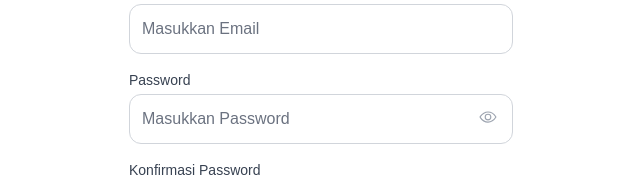
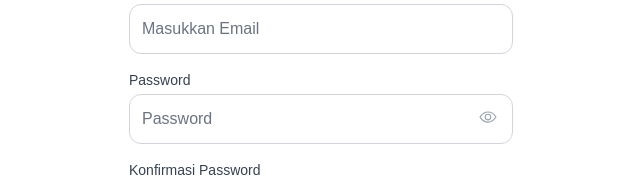
Before and after one commit to taliyameyswara/senikita-fe, a React (Vite) app: page /signup in a window 1280 px wide. Shown: the part 453-637 px from the top of the page, without its empty margins (319-959 px from the left). Built offline with nearby package versions, Linux system fonts and the light colour scheme.

Commit message:
✨feature: password input component

```diff
--- /dev/null
+++ b/src/components/form-input/PasswordInput.jsx
@@ -0,0 +1,39 @@
+// src/components/PasswordInput.jsx
+import { useState } from "react";
+import { IoEyeOutline, IoEyeOffOutline } from "react-icons/io5";
+
+const PasswordInput = ({ label, value, onChange, required }) => {
+  const [showPassword, setShowPassword] = useState(false);
+
+  const togglePasswordVisibility = () => {
+    setShowPassword(!showPassword);
+  };
+
+  return (
+    <div>
+      <label className="block text-sm font-medium text-gray-700">{label}</label>
+      <div className="relative">
+        <input
+          type={showPassword ? "text" : "password"}
+          className="w-full p-3 mt-1 border border-gray-300 rounded-xl focus:outline-none focus:ring-primary focus:border-primary/60"
+          placeholder={label}
+          value={value}
+          onChange={onChange}
+          required={required}
+        />
+        <div
+          className="absolute inset-y-0 flex items-center cursor-pointer right-4"
+          onClick={togglePasswordVisibility}
+        >
+          {showPassword ? (
+            <IoEyeOffOutline className="text-lg text-gray-400" />
+          ) : (
+            <IoEyeOutline className="text-lg text-gray-400" />
+          )}
+        </div>
+      </div>
+    </div>
+  );
+};
+
+export default PasswordInput;
--- a/src/pages/auth/LogIn.jsx
+++ b/src/pages/auth/LogIn.jsx
@@ -8,6 +8,7 @@ import { useAuthApi } from "../../api/auth";
 import { toast } from "react-toastify";
 import { UserContext } from "../../context/UserContext";
 import FooterLogo from "../../components/footer/FooterLogo";
+import PasswordInput from "../../components/form-input/PasswordInput";
 
 const LogIn = () => {
   const [email, setEmail] = useState("");
@@ -17,10 +18,6 @@ const LogIn = () => {
   const navigate = useNavigate();
   const { login, setEmailOTP } = useContext(UserContext);
   const { login: loginApi } = useAuthApi();
-
-  const togglePasswordVisibility = () => {
-    setShowPassword(!showPassword);
-  };
 
   const isFormValid = email && password;
 
@@ -116,35 +113,12 @@ const LogIn = () => {
               </div>
 
               {/* password */}
-              <div>
-                <label
-                  htmlFor="password"
-                  className="block text-sm font-medium text-gray-700"
-                >
-                  Password
-                </label>
-                <div className="relative">
-                  <input
-                    type={showPassword ? "text" : "password"}
-                    id="password"
-                    className="w-full p-3 mt-1 border border-gray-300 rounded-xl focus:outline-none focus:ring-primary focus:border-primary/60"
-                    placeholder="Masukkan Password"
-                    value={password}
-                    onChange={(e) => setPassword(e.target.value)}
-                    required
-                  />
-                  <div
-                    className="absolute inset-y-0 flex items-center cursor-pointer right-4"
-                    onClick={togglePasswordVisibility}
-                  >
-                    {showPassword ? (
-                      <IoEyeOffOutline className="text-lg text-gray-400" />
-                    ) : (
-                      <IoEyeOutline className="text-lg text-gray-400" />
-                    )}
-                  </div>
-                </div>
-              </div>
+              <PasswordInput
+                label="Password"
+                value={password}
+                onChange={(e) => setPassword(e.target.value)}
+                required
+              />
 
               {/* forgot password */}
               <div className="text-sm text-primary">
@@ -157,10 +131,11 @@ const LogIn = () => {
               <div>
                 <button
                   type="submit"
-                  className={`w-full py-3 text-white font-semibold rounded-xl ${isFormValid
+                  className={`w-full py-3 text-white font-semibold rounded-xl ${
+                    isFormValid
                       ? "bg-primary hover:bg-primary-dark"
                       : "bg-gray-300 cursor-not-allowed"
-                    } focus:outline-none focus:ring-2 focus:ring-offset-2 focus:ring-primary flex justify-center items-center`}
+                  } focus:outline-none focus:ring-2 focus:ring-offset-2 focus:ring-primary flex justify-center items-center`}
                   disabled={!isFormValid || isLoading} // Disabled saat loading atau form tidak valid
                 >
                   {isLoading ? (
--- a/src/pages/auth/SignUp.jsx
+++ b/src/pages/auth/SignUp.jsx
@@ -1,33 +1,21 @@
 import NavbarLogo from "../../components/navbar/NavbarLogo";
 import { useContext, useState } from "react";
 import { FcGoogle } from "react-icons/fc";
-import { IoEyeOutline, IoEyeOffOutline } from "react-icons/io5";
 import { Link, useNavigate } from "react-router-dom";
 import { UserContext } from "../../context/UserContext";
-import { toast } from 'react-toastify';
-// import { register as registerApi } from '../../api/auth';
-import { useAuthApi } from '../../api/auth';
-
-
+import { toast } from "react-toastify";
+import { useAuthApi } from "../../api/auth";
+import PasswordInput from "../../components/form-input/PasswordInput";
 
 const SignUp = () => {
   const [email, setEmail] = useState("");
   const [password, setPassword] = useState("");
   const [name, setName] = useState("");
   const [confirmPassword, setConfirmPassword] = useState("");
-  const [showPassword, setShowPassword] = useState(false);
-  const [showConfirmPassword, setShowConfirmPassword] = useState(false);
   const { setEmailOTP } = useContext(UserContext);
   const navigate = useNavigate();
   const [isLoading, setIsLoading] = useState(false); // Loading state
   const { register: registerApi } = useAuthApi();
-  const togglePasswordVisibility = () => {
-    setShowPassword(!showPassword);
-  };
-
-  const toggleConfirmPasswordVisibility = () => {
-    setShowConfirmPassword(!showConfirmPassword);
-  };
 
   const isFormValid = name && email && password && confirmPassword;
 
@@ -35,41 +23,36 @@ const SignUp = () => {
     e.preventDefault();
     setIsLoading(true); // Set loading to true
 
-
     if (password.length < 8) {
-      toast.error('Password minimal 8 karakter');
+      toast.error("Password minimal 8 karakter");
       setIsLoading(false);
       return;
     }
 
-    if (
-      password !== confirmPassword
-    ) {
-      toast.error('Password tidak sama');
+    if (password !== confirmPassword) {
+      toast.error("Password tidak sama");
       setIsLoading(false);
       return;
     }
 
-
     try {
       const result = await registerApi(name, email, password);
-
       const { success, message } = result;
-      toast[success ? 'success' : 'error'](success ? 'Silahkan isi otp' : message);
+      toast[success ? "success" : "error"](
+        success ? "Silahkan isi otp" : message
+      );
 
       if (success) {
         setEmailOTP(email);
-        navigate('/otp');
+        navigate("/otp");
       }
     } catch (error) {
       console.log(error);
-      toast.error('Terjadi kesalahan');
+      toast.error("Terjadi kesalahan");
     } finally {
       setIsLoading(false);
     }
-
-
-  }
+  };
 
   return (
     <>
@@ -131,7 +114,6 @@ const SignUp = () => {
               />
             </div>
 
-
             {/* email */}
             <div>
               <label
@@ -151,69 +133,21 @@ const SignUp = () => {
               />
             </div>
 
-
-
             {/* password */}
-            <div>
-              <label
-                htmlFor="password"
-                className="block text-sm font-medium text-gray-700"
-              >
-                Password
-              </label>
-              <div className="relative">
-                <input
-                  type={showPassword ? "text" : "password"}
-                  id="password"
-                  className="w-full p-3 mt-1 border border-gray-300 rounded-xl focus:outline-none focus:ring-primary focus:border-primary/60"
-                  placeholder="Masukkan Password"
+            <PasswordInput
+              label="Password"
               value={password}
               onChange={(e) => setPassword(e.target.value)}
               required
             />
-                <div
-                  className="absolute inset-y-0 flex items-center cursor-pointer right-4"
-                  onClick={togglePasswordVisibility}
-                >
-                  {showPassword ? (
-                    <IoEyeOffOutline className="text-lg text-gray-400" />
-                  ) : (
-                    <IoEyeOutline className="text-lg text-gray-400" />
-                  )}
-                </div>
-              </div>
-            </div>
 
             {/* confirm password */}
-            <div>
-              <label
-                htmlFor="confirmPassword"
-                className="block text-sm font-medium text-gray-700"
-              >
-                Konfirmasi Password
-              </label>
-              <div className="relative">
-                <input
-                  type={showConfirmPassword ? "text" : "password"}
-                  id="confirmPassword"
-                  className="w-full p-3 mt-1 border border-gray-300 rounded-xl focus:outline-none focus:ring-primary focus:border-primary/60"
-                  placeholder="Konfirmasi Password"
+            <PasswordInput
+              label="Konfirmasi Password"
               value={confirmPassword}
               onChange={(e) => setConfirmPassword(e.target.value)}
               required
             />
-                <div
-                  className="absolute inset-y-0 flex items-center cursor-pointer right-4"
-                  onClick={toggleConfirmPasswordVisibility}
-                >
-                  {showConfirmPassword ? (
-                    <IoEyeOffOutline className="text-lg text-gray-400" />
-                  ) : (
-                    <IoEyeOutline className="text-lg text-gray-400" />
-                  )}
-                </div>
-              </div>
-            </div>
 
             {/* forgot password */}
             <div className="text-sm text-primary">
@@ -226,18 +160,18 @@ const SignUp = () => {
             <div>
               <button
                 type="submit"
-                className={`w-full py-3 text-white font-semibold rounded-xl ${isFormValid
+                className={`w-full py-3 text-white font-semibold rounded-xl ${
+                  isFormValid
                     ? "bg-primary hover:bg-primary-dark"
                     : "bg-gray-300 cursor-not-allowed"
                 } focus:outline-none focus:ring-2 focus:ring-offset-2 focus:ring-primary flex justify-center items-center`}
-                disabled={!isFormValid || isLoading} // Disabled saat loading atau form tidak valid
+                disabled={!isFormValid || isLoading}
               >
-                {isLoading
-                  ?
+                {isLoading ? (
                   <div className="w-6 h-6 border-2 border-white border-solid rounded-full border-t-transparent animate-spin"></div>
-                  :
+                ) : (
                   "Daftar"
-                }
+                )}
               </button>
             </div>
           </form>
```
Lines whose indentation alone changed are shown as unchanged.
